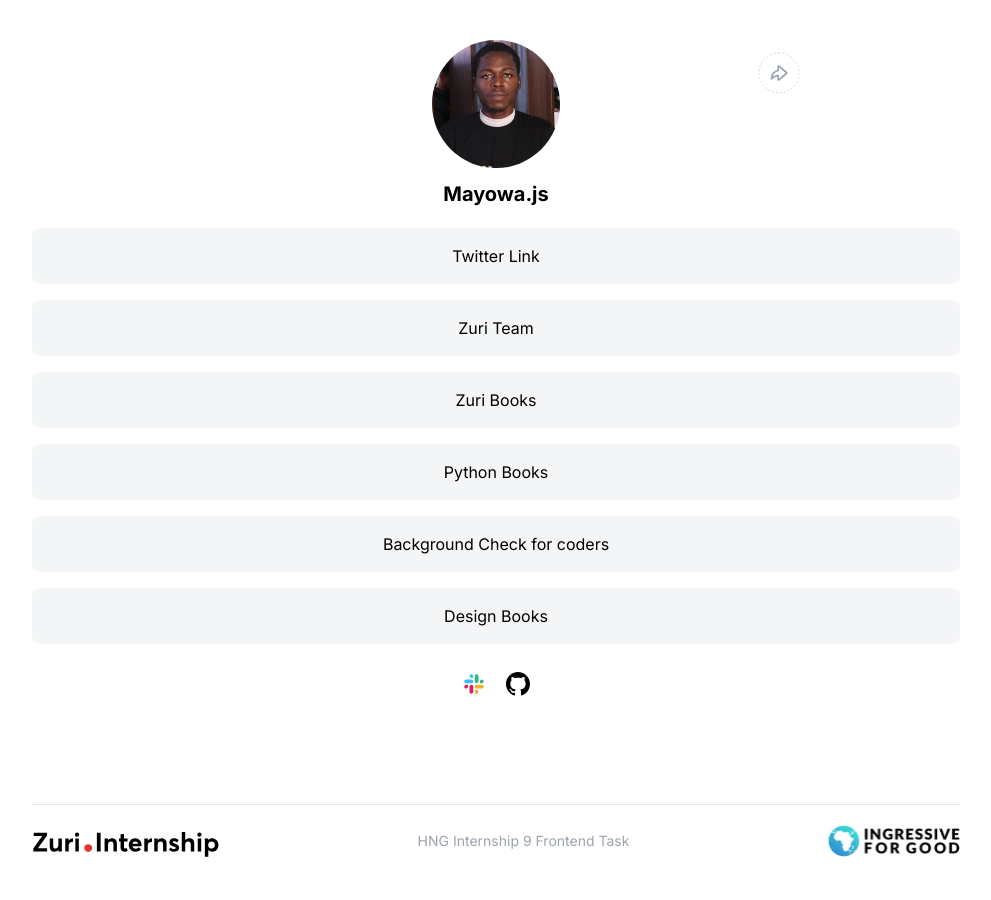
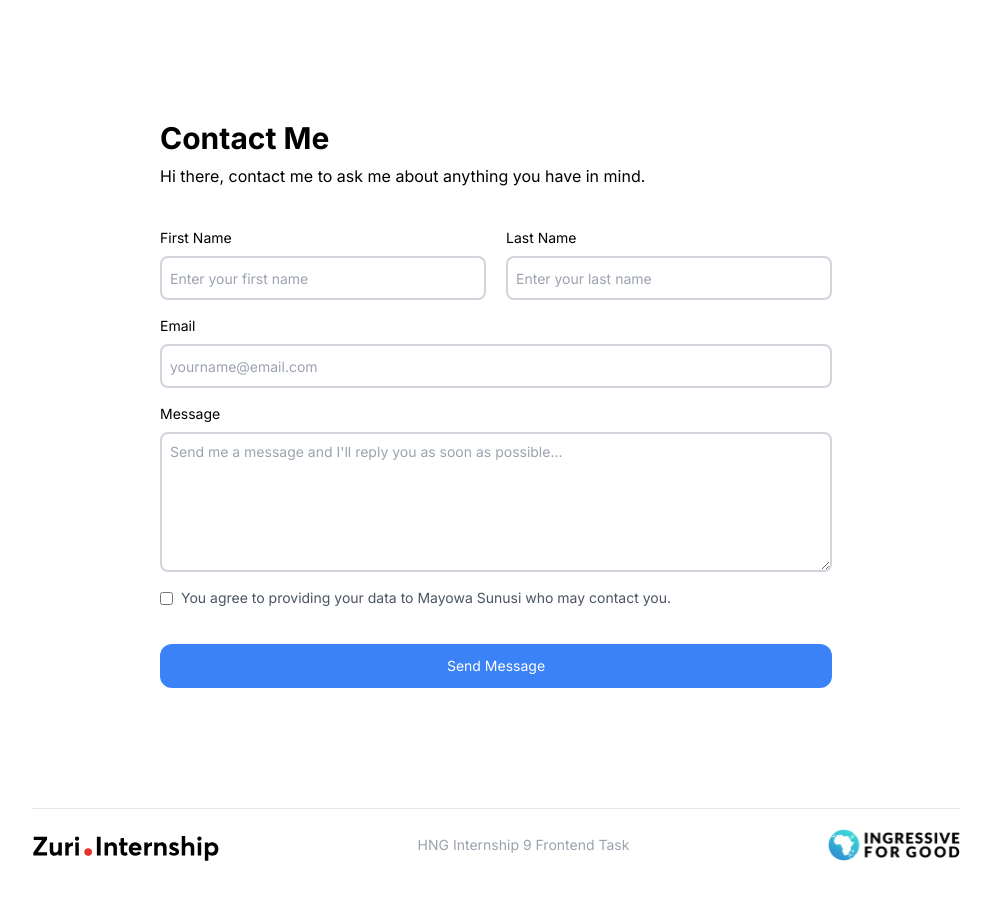
Before and after one commit to BoltUltra/HNG-Stage-1-Task, a React (Create React App) app: page /contact in a window 1280 px wide. Shown: the top 900 px of the page, without its empty margins (144-1135 px from the left). Built offline with nearby package versions, Linux system fonts and the light colour scheme.

Commit message:
Feat: Added the form to the existing design

```diff
--- a/package.json
+++ b/package.json
@@ -8,6 +8,7 @@
     "@testing-library/user-event": "^13.5.0",
     "react": "^18.2.0",
     "react-dom": "^18.2.0",
+    "react-router-dom": "^6.4.3",
     "react-scripts": "5.0.1",
     "web-vitals": "^2.1.4"
   },
--- a/src/App.js
+++ b/src/App.js
@@ -1,11 +1,15 @@
 import React from "react";
-import { Linktree } from "./components";
+import { BrowserRouter, Routes, Route } from "react-router-dom";
+import { Contact, Home } from "./components";
 
 const App = () => {
   return (
-    <div className="flex justify-center md:mx-44 mx-5 font-inter py-10">
-      <Linktree />
-    </div>
+    <BrowserRouter>
+      <Routes>
+        <Route path="/" exact element={<Home />}></Route>
+        <Route path="/contact" element={<Contact />}></Route>
+      </Routes>
+    </BrowserRouter>
   );
 };
 
--- /dev/null
+++ b/src/components/Contact.jsx
@@ -0,0 +1,12 @@
+import React from "react";
+import { LinktreeContact } from "./";
+
+const Contact = () => {
+  return (
+    <div className="flex justify-center md:px-44 px-5 font-inter py-10">
+      <LinktreeContact />
+    </div>
+  );
+};
+
+export default Contact;
--- /dev/null
+++ b/src/components/Form.jsx
@@ -0,0 +1,72 @@
+const Form = () => {
+  return (
+    <form className="py-10 space-y-4">
+      <div className="grid md:grid-cols-2 md:gap-5 md:space-y-0 space-y-4">
+        <div className="label">
+          <label htmlFor="first_name" className="text-sm">
+            First Name
+          </label>
+          <input
+            type="text"
+            className="input"
+            name="first_name"
+            id="first_name"
+            placeholder="Enter your first name"
+          />
+        </div>
+        <div className="label">
+          <label htmlFor="last_name" className="text-sm">
+            Last Name
+          </label>
+          <input
+            type="text"
+            className="input"
+            name="last_name"
+            id="last_name"
+            placeholder="Enter your last name"
+          />
+        </div>
+      </div>
+      <div className="label">
+        <label htmlFor="email" className="text-sm">
+          Email
+        </label>
+        <input
+          type="email"
+          className="input"
+          name="email"
+          id="email"
+          placeholder="yourname@email.com"
+        />
+      </div>
+      <div className="label">
+        <label htmlFor="email" className="text-sm">
+          Message
+        </label>
+        <textarea
+          name="message"
+          id="message"
+          cols="30"
+          rows="5"
+          className="input"
+          placeholder="Send me a message and I'll reply you as soon as possible..."
+        ></textarea>
+      </div>
+      <div className="flex items-start space-x-2 md:items-center pb-5">
+        <input type="checkbox" name="agree" id="agree" className="" required />
+        <label htmlFor="agree" className="text-sm text-gray-600 cursor-pointer">
+          You agree to providing your data to Mayowa Sunusi who may contact you.
+        </label>
+      </div>
+      <button
+        type="submit"
+        id="btn__submit"
+        className="text-center w-full text-white bg-blue-500 text-sm py-3 rounded-xl"
+      >
+        Send Message
+      </button>
+    </form>
+  );
+};
+
+export default Form;
--- /dev/null
+++ b/src/components/Heading.jsx
@@ -0,0 +1,10 @@
+const Heading = () => {
+  return (
+    <div className="space-y-2">
+      <h1 className="font-bold text-3xl">Contact Me</h1>
+      <p>Hi there, contact me to ask me about anything you have in mind.</p>
+    </div>
+  );
+};
+
+export default Heading;
--- /dev/null
+++ b/src/components/Home.jsx
@@ -0,0 +1,12 @@
+import React from "react";
+import { Linktree } from "./";
+
+const Home = () => {
+  return (
+    <div className="flex justify-center md:px-44 px-5 font-inter py-10">
+      <Linktree />
+    </div>
+  );
+};
+
+export default Home;
--- a/src/components/Links.jsx
+++ b/src/components/Links.jsx
@@ -38,6 +38,7 @@ const links = () => {
         link_id="book__design"
         link_title="The HNG Design Rules Book gives you the tips & guidelines you need to create truly professional designs, by addressing errors that could you get you disqualified."
       />
+      <AnchorTag link="/contact" linkType="Contact" link_id="contact" />
     </div>
   );
 };
--- /dev/null
+++ b/src/components/LinktreeContact.jsx
@@ -0,0 +1,15 @@
+import { Heading, Form, Footer } from "./";
+
+const LinktreeContact = () => {
+  return (
+    <div className="w-full">
+      <div className="md:mx-32 md:mt-20 mx-0 mt-0">
+        <Heading />
+        <Form />
+      </div>
+      <Footer />
+    </div>
+  );
+};
+
+export default LinktreeContact;
--- a/src/components/index.js
+++ b/src/components/index.js
@@ -4,3 +4,8 @@ export { default as Footer } from "./Footer";
 export { default as Linktree } from "./Linktree";
 export { default as Profile } from "./Profile";
 export { default as Social } from "./Social";
+export { default as Contact } from "./Contact";
+export { default as Home } from "./Home";
+export { default as Heading } from "./Heading";
+export { default as LinktreeContact } from "./LinktreeContact";
+export { default as Form } from "./Form";
--- a/src/index.css
+++ b/src/index.css
@@ -19,3 +19,11 @@
 ::-webkit-scrollbar-thumb:hover {
   background: #fff;
 }
+
+.input {
+  @apply placeholder:text-sm border-2 border-gray-300 rounded-lg py-2 px-2 w-full outline-none;
+}
+
+.label {
+  @apply flex flex-col space-y-2;
+}
```
Also changed, not shown: 1 other file (tests, documents, lock files or other folders).
